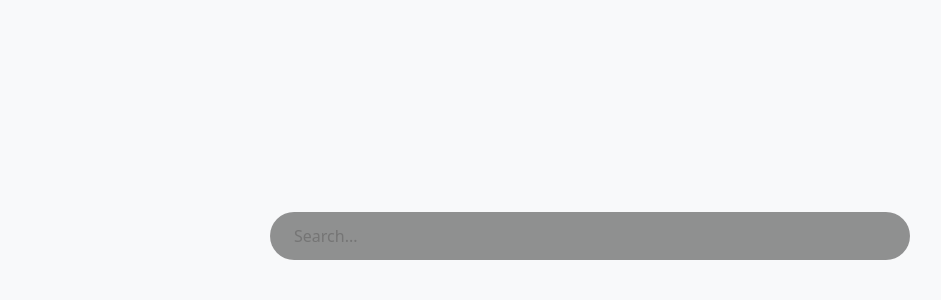
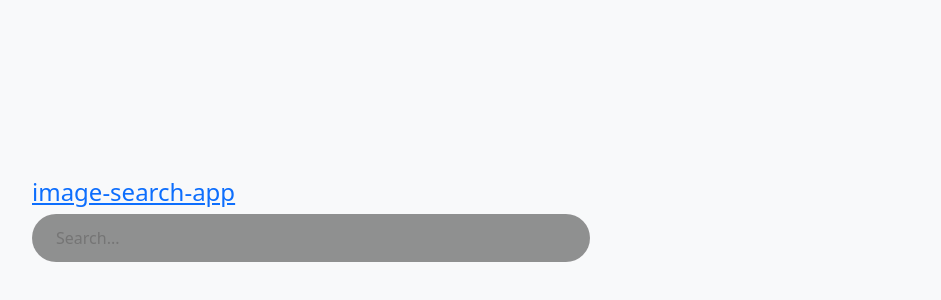
Before and after one commit to grzegorzxpatyk/image-search-app, a React (Create React App) app: page /results in a window 1280 px wide. Shown: the part 136-436 px from the top of the page, without its empty margins (50-991 px from the left). Built offline with nearby package versions, Linux system fonts and the light colour scheme.

Commit message:
add app logo and fix searchBar styling

```diff
--- a/src/routes/Results.js
+++ b/src/routes/Results.js
@@ -1,5 +1,5 @@
 import React, { useState, useEffect } from 'react';
-import { useOutletContext } from 'react-router-dom';
+import { NavLink, useOutletContext } from 'react-router-dom';
 import SearchBar from '../components/SearchBar';
 import UnsplashImage from '../components/UnsplashImage';
 import ModalImage from '../components/ModalImage';
@@ -11,7 +11,7 @@ export default function Results() {
     let [modalShow, setModalShow] = useState({});
     useEffect(() => {
         imgs.forEach((img) => {
-            setModalShow((prev) => ({ ...prev, [`Modal_${img.id}`]: false }));
+            setModalShow((prev) => ({ ...prev, [`M_${img.id}`]: false }));
         });
         return () => {
             setModalShow({});
@@ -19,9 +19,15 @@ export default function Results() {
     }, [imgs]);
 
     return (
-        <div className="h-100 w-100 d-flex justify-content-center align-items-center flex-column overflow-auto">
+        <div className="h-100 w-100 d-flex justify-content-center align-items-center flex-column overflow-auto mt-3">
+            <header className="container mb-5 d-flex flex-column align-items-start justify-content-between">
+                <h4 className="app-logo">
+                    <NavLink to="/">image-search-app</NavLink>
+                </h4>
                 <SearchBar setQuery={setQuery} onEnter={onEnter} />
-            <h1>{searchParams.get('query')}</h1>
+                <h1 className="query">{searchParams.get('query')}</h1>
+            </header>
+            <main>
                 <div className="imgs">
                     {imgs.map((img) => (
                         <>
@@ -49,6 +55,7 @@ export default function Results() {
                         </>
                     ))}
                 </div>
+            </main>
         </div>
     );
 }
```
Lines whose indentation alone changed are shown as unchanged.
